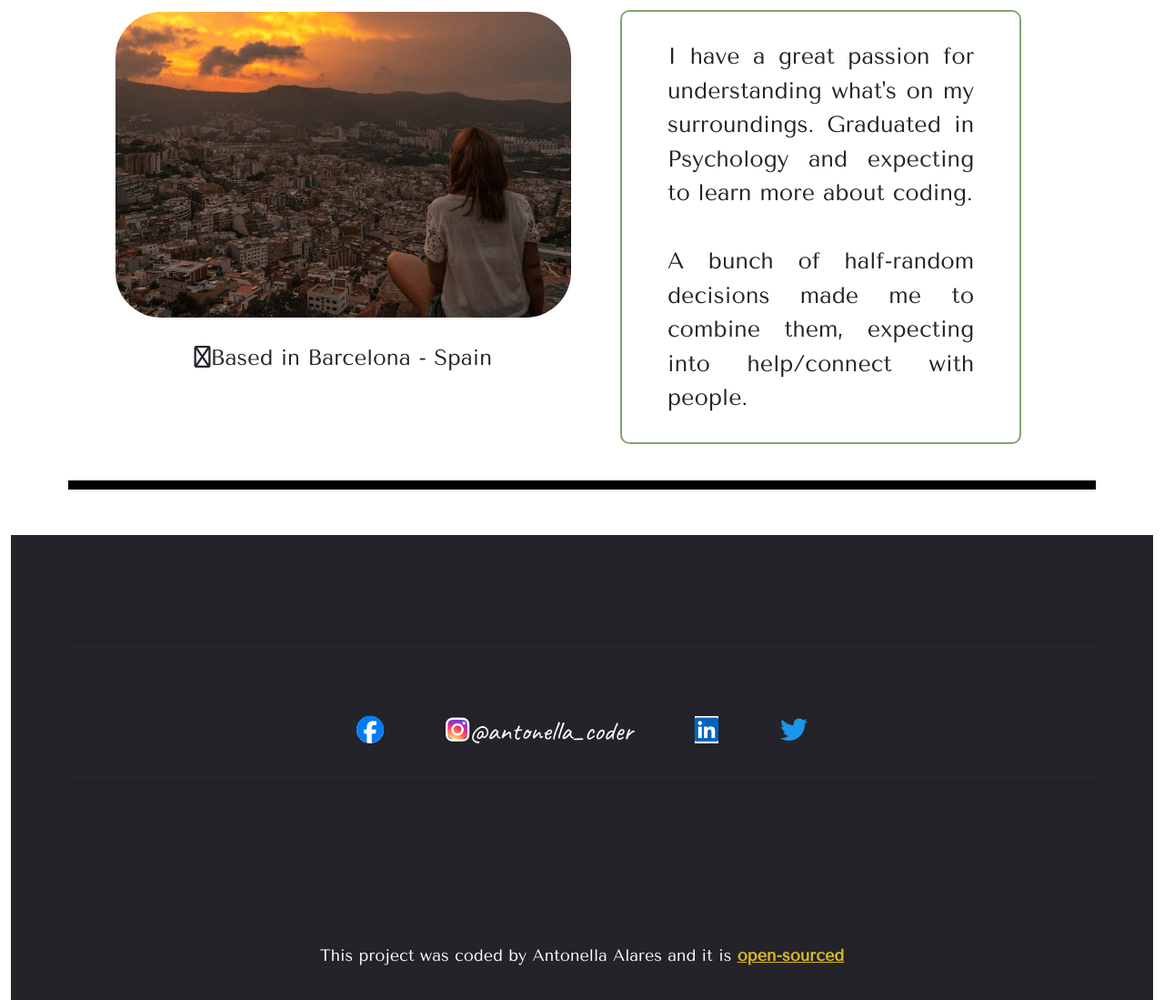
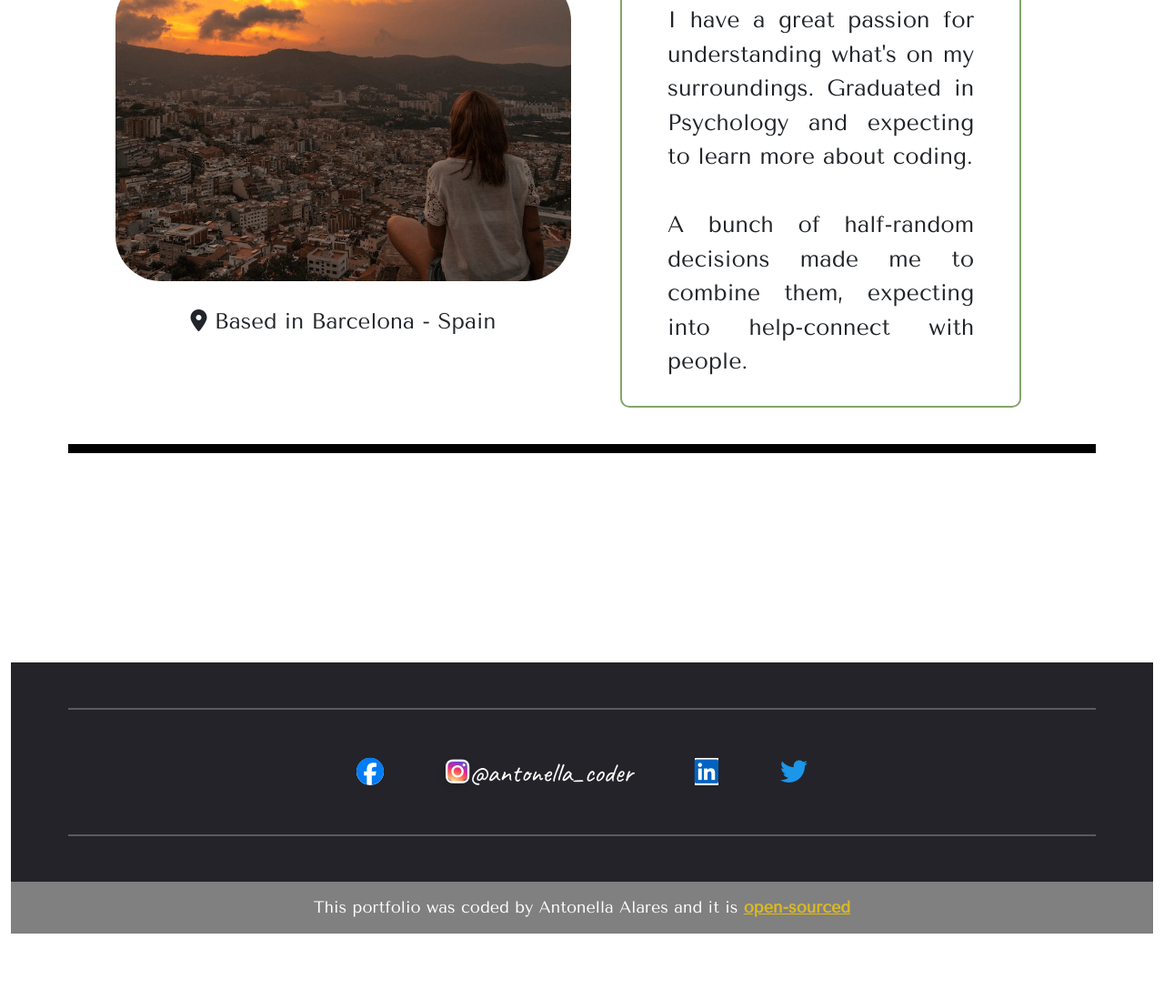
Before and after one commit to antonellaOvO/portfolio-challenge, a website built with Parcel: page about.html in a window 1280 px wide. Shown: the part 326-1425 px from the top of the page at 91% size. After the commit the page ends 1368 px from the top, so only its background shows below. Built offline with nearby package versions, Linux system fonts and the light colour scheme.

Commit message:
Footer changes

```diff
--- a/about.html
+++ b/about.html
@@ -26,7 +26,7 @@
       src="https://kit.fontawesome.com/5e9142b9e1.js"
       crossorigin="anonymous"
     ></script>
-    <title>About - Antonella Alares</title>
+    <title>About | Antonella Alares</title>
     <link rel="stylesheet" href="src/styles.css" />
   </head>
   <body>
@@ -74,7 +74,7 @@
       <div class="row about-row">
         <div class="col-6 column-img">
           <img class="img-city img-fluid" src="images/image-city.png" alt="Views of the city of Barcelona">
-          <h4> <i class="fa-regular fa-location-dot"></i>Based in Barcelona - Spain </h4>
+          <h4> <i class="fa-solid fa-location-dot"></i> Based in Barcelona - Spain </h4>
         </div>
 
         <div class="col-6 column-description">
@@ -85,14 +85,14 @@
               I have a great passion for understanding what's on my surroundings. Graduated in Psychology and expecting to learn more about coding.
               <br />
               <br />
-              A bunch of half-random decisions made me to combine them, expecting into help/connect with people.
+              A bunch of half-random decisions made me to combine them, expecting into help-connect with people.
           </p>
         </div>
       </div>
     </div>
 
     <footer>
-        <hr />
+        <hr  />
         <div class="links-footer">
 
         <a href="#" title="See my profile on Facebook" target="_blank"><i class="fa-brands fa-facebook"></i></a>
@@ -105,8 +105,8 @@
 
       </div>
       <hr />
-        <p class="open-sourced">This project was coded by Antonella Alares and it is <a class="source-link" href="https://github.com/antonellaOvO/portfolio-challenge.git">open-sourced</a></p>
-      </footer>
+    </footer>
+    <p class="open-sourced">This portfolio was coded by Antonella Alares and it is <a class="source-link" href="https://github.com/antonellaOvO/portfolio-challenge.git">open-sourced</a></p>
 
   </body>
 </html>
--- a/src/styles.css
+++ b/src/styles.css
@@ -47,8 +47,8 @@
 /*Common footer*/
 footer {
   text-align: center;
-  padding-top: 100px;
-  margin-top: 50px;
+  padding: 25px 0;
+  margin-top: 230px;
   margin-bottom: 0px;
   font-size: 30px;
   color: black;
@@ -61,8 +61,10 @@ footer a {
 }
 
 hr {
-  padding: 20px;
-  margin: 15px 5%;
+  color: white;
+  border: 1px solid;
+  padding: 0px;
+  margin: 25px 5%;
 }
 
 .links-footer {
@@ -107,12 +109,12 @@ a.link-instagram {
 
 .open-sourced {
   color: white;
+  background: grey;
   text-align: center;
   font-family: "Tenor Sans", sans-serif;
   font-size: 18px;
-  margin: 0;
-  margin-top: 135px;
-  padding-bottom: 35px;
+  margin: 25 0;
+  padding: 15px;
 }
 
 .source-link {
@@ -132,8 +134,8 @@ a.link-instagram {
   color: #353cf7;
   font-family: "Tenor Sans", sans-serif;
   font-size: 8.5rem;
-  margin-top: 40px;
-  margin-bottom: 20px;
+  margin-top: 50px;
+  margin-bottom: 30px;
 }
 
 .column-image {
@@ -146,7 +148,7 @@ a.link-instagram {
 }
 
 .column-text {
-  margin-top: 250px;
+  margin-top: 160px;
   text-align: center;
 }
 
@@ -183,6 +185,7 @@ a.link-instagram {
   margin: 0 5%;
   margin-top: 50px;
   padding: 40px;
+  padding-top: 0;
   border-top: 10px solid black;
   border-bottom: 10px solid black;
 }
@@ -286,6 +289,12 @@ a.link-instagram {
   border-radius: 8px;
 }
 
+.link-launch:hover {
+  color: #b0a46f;
+  background-color: white;
+  border: 1px solid #b0a46f;
+}
+
 /*From here goes on for sayhi.html*/
 .contact {
   font-family: "Tenor Sans", sans-serif;
@@ -351,7 +360,7 @@ a.link-instagram {
   border-style: dashed solid;
 }
 .footer-p {
-  padding-top: 100px;
+  padding-top: 90px;
   padding-bottom: 35px;
   margin-top: 50px;
   margin-bottom: 0px;
```
Also changed, not shown: index.html (+7 -6 lines), projects.html (+3 -3 lines), sayhi.html (+3 -3 lines).
